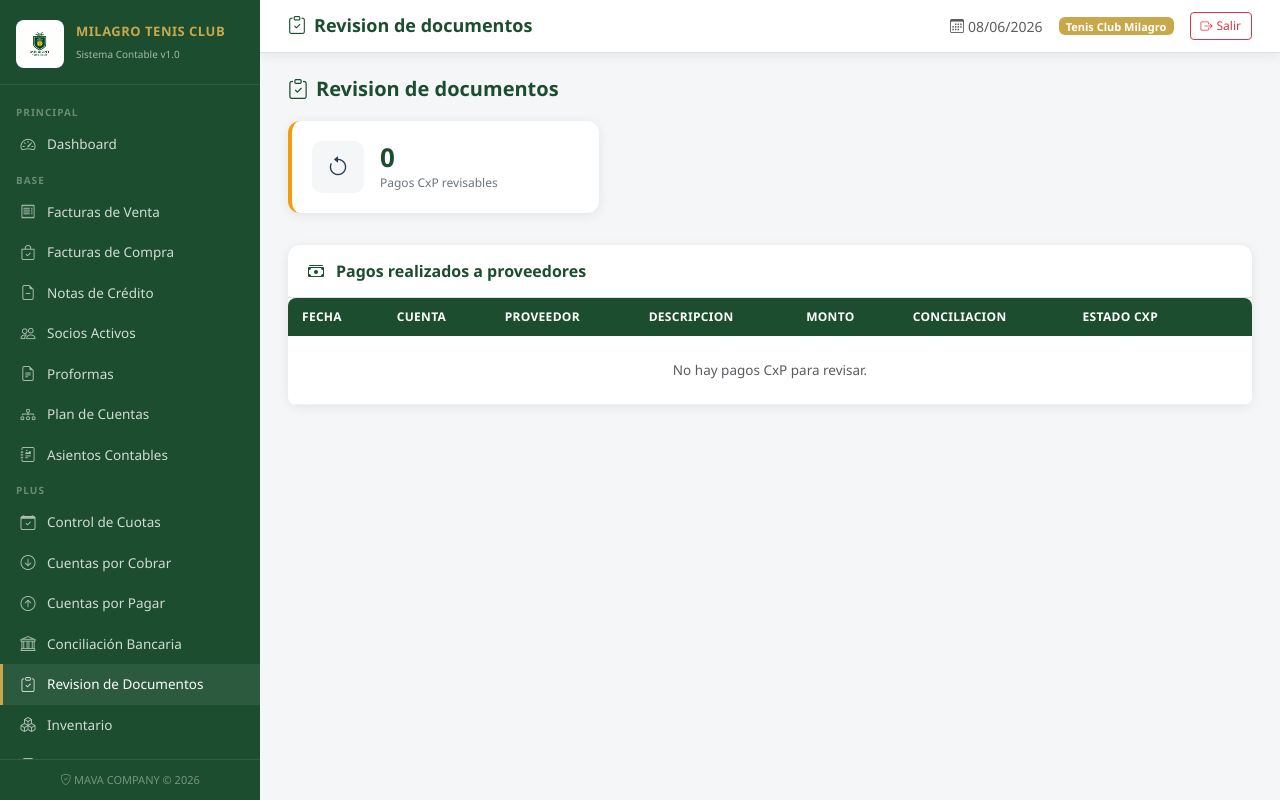
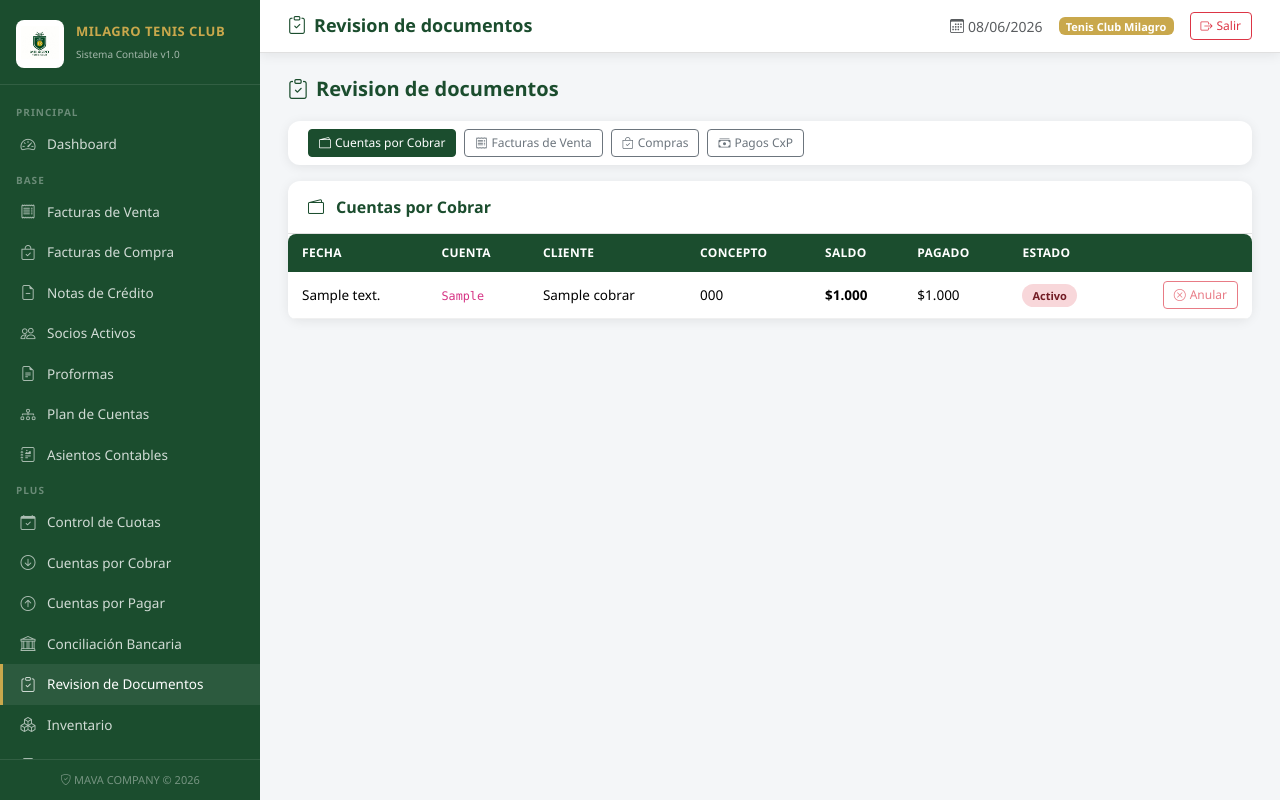
Before and after one commit to mvaldiviezoacfesval-spec/TenisClubSistema, a Flask app: page /revision-documentos in a window 1280 px wide. Run offline with Flask 3, Linux system fonts and the light colour scheme; the visitor is signed in with stand-in values (Sample User, id 1); tables that the repository leaves empty hold one stand-in row (values such as "Sample post").

Commit message:
Ampliar revision de documentos para anulaciones

```diff
--- a/app.py
+++ b/app.py
@@ -358,6 +358,11 @@ def venta_anular(id):
         conn.close()
         flash('La factura ya se encuentra anulada o no existe.', 'warning')
         return redirect(url_for('ventas'))
+    cxc = conn.execute("SELECT * FROM cuentas_cobrar WHERE referencia_tipo='factura_venta' AND referencia_id=?", (id,)).fetchone()
+    if cxc and (cxc['monto_pagado'] or 0) > 0:
+        conn.close()
+        flash('No se puede anular una factura con abonos en Cuentas por Cobrar. Primero reversa los cobros relacionados.', 'danger')
+        return redirect(url_for('ventas'))
     conn.execute("UPDATE facturas_venta SET estado='Anulada' WHERE id=?", (id,))
     conn.execute('''UPDATE cuentas_cobrar
         SET estado='Anulada', monto_pagado=0, saldo=0
@@ -656,6 +661,7 @@ def cxp_pagar(id):
 # ─────────────────────────────────────────────
 @app.route('/revision-documentos')
 def revision_documentos():
+    tipo = request.args.get('tipo', 'cxc')
     conn = get_db()
     pagos_cxp = conn.execute('''
         SELECT m.*, c.id as cuenta_id, c.proveedor_nombre, c.concepto,
@@ -666,8 +672,119 @@ def revision_documentos():
           AND m.descripcion LIKE 'Pago CxP %'
         ORDER BY m.fecha DESC, m.id DESC
     ''').fetchall()
+    cuentas_cobrar = conn.execute('''
+        SELECT c.*, f.numero as factura_numero, f.estado as factura_estado
+        FROM cuentas_cobrar c
+        LEFT JOIN facturas_venta f ON c.referencia_tipo='factura_venta' AND c.referencia_id=f.id
+        WHERE c.estado!='Anulada'
+        ORDER BY c.fecha_emision DESC, c.id DESC
+    ''').fetchall()
+    facturas_venta = conn.execute('''
+        SELECT f.*, c.numero as cxc_numero, c.estado as cxc_estado, c.saldo as cxc_saldo
+        FROM facturas_venta f
+        LEFT JOIN cuentas_cobrar c ON c.referencia_tipo='factura_venta' AND c.referencia_id=f.id
+        WHERE f.estado!='Anulada'
+        ORDER BY f.fecha DESC, f.id DESC
+    ''').fetchall()
+    facturas_compra = conn.execute('''
+        SELECT f.*, c.id as cxp_id, c.numero as cxp_numero, c.estado as cxp_estado,
+               c.monto_pagado as cxp_pagado, c.saldo as cxp_saldo
+        FROM facturas_compra f
+        LEFT JOIN cuentas_pagar c ON c.referencia_tipo='factura_compra' AND c.referencia_id=f.id
+        WHERE f.estado!='Anulada'
+        ORDER BY f.fecha DESC, f.id DESC
+    ''').fetchall()
     conn.close()
-    return render_template('revision_documentos/index.html', pagos_cxp=pagos_cxp)
+    return render_template('revision_documentos/index.html', tipo=tipo, pagos_cxp=pagos_cxp,
+                           cuentas_cobrar=cuentas_cobrar, facturas_venta=facturas_venta,
+                           facturas_compra=facturas_compra)
+
+@app.route('/revision-documentos/cxc/<int:cuenta_id>/anular', methods=['POST'])
+def revision_anular_cxc(cuenta_id):
+    conn = get_db()
+    cuenta = conn.execute("SELECT * FROM cuentas_cobrar WHERE id=?", (cuenta_id,)).fetchone()
+    if not cuenta or cuenta['estado'] == 'Anulada':
+        conn.close()
+        flash('La Cuenta por Cobrar ya esta anulada o no existe.', 'warning')
+        return redirect(url_for('revision_documentos', tipo='cxc'))
+    if (cuenta['monto_pagado'] or 0) > 0:
+        conn.close()
+        flash('No se puede anular una CxC con abonos registrados. Primero revisa y reversa los cobros relacionados.', 'danger')
+        return redirect(url_for('revision_documentos', tipo='cxc'))
+
+    if cuenta['referencia_tipo'] == 'factura_venta' and cuenta['referencia_id']:
+        factura = conn.execute("SELECT * FROM facturas_venta WHERE id=?", (cuenta['referencia_id'],)).fetchone()
+        if factura and factura['estado'] != 'Anulada':
+            conn.execute("UPDATE facturas_venta SET estado='Anulada' WHERE id=?", (factura['id'],))
+            crear_asiento_automatico(conn, hoy(), f"Anulacion CxC factura {factura['numero']}",
+                'anulacion_cxc', cuenta_id, [
+                ('4.1.03', f"Reverso ingreso {factura['numero']}", factura['subtotal'], 0),
+                ('2.1.02', f"Reverso IVA {factura['numero']}", factura['iva'], 0),
+                ('1.1.04', f"Reverso CxC {factura['numero']}", 0, factura['total']),
+            ])
+
+    conn.execute("UPDATE cuentas_cobrar SET estado='Anulada', monto_pagado=0, saldo=0 WHERE id=?", (cuenta_id,))
+    conn.commit()
+    conn.close()
+    flash('Cuenta por Cobrar anulada correctamente.', 'success')
+    return redirect(url_for('revision_documentos', tipo='cxc'))
+
+@app.route('/revision-documentos/factura-venta/<int:factura_id>/anular', methods=['POST'])
+def revision_anular_factura_venta(factura_id):
+    conn = get_db()
+    factura = conn.execute("SELECT * FROM facturas_venta WHERE id=?", (factura_id,)).fetchone()
+    if not factura or factura['estado'] == 'Anulada':
+        conn.close()
+        flash('La factura ya se encuentra anulada o no existe.', 'warning')
+        return redirect(url_for('revision_documentos', tipo='ventas'))
+    cxc = conn.execute("SELECT * FROM cuentas_cobrar WHERE referencia_tipo='factura_venta' AND referencia_id=?", (factura_id,)).fetchone()
+    if cxc and (cxc['monto_pagado'] or 0) > 0:
+        conn.close()
+        flash('No se puede anular una factura con abonos en Cuentas por Cobrar. Primero reversa los cobros relacionados.', 'danger')
+        return redirect(url_for('revision_documentos', tipo='ventas'))
+
+    conn.execute("UPDATE facturas_venta SET estado='Anulada' WHERE id=?", (factura_id,))
+    conn.execute('''UPDATE cuentas_cobrar
+        SET estado='Anulada', monto_pagado=0, saldo=0
+        WHERE referencia_tipo='factura_venta' AND referencia_id=? AND estado!='Pagada' ''', (factura_id,))
+    crear_asiento_automatico(conn, hoy(), f"Anulacion venta {factura['numero']}",
+        'anulacion_factura_venta', factura_id, [
+        ('4.1.03', f"Reverso ingreso {factura['numero']}", factura['subtotal'], 0),
+        ('2.1.02', f"Reverso IVA {factura['numero']}", factura['iva'], 0),
+        ('1.1.04', f"Reverso CxC {factura['numero']}", 0, factura['total']),
+    ])
+    conn.commit()
+    conn.close()
+    flash('Factura de venta anulada y asiento reversado correctamente.', 'success')
+    return redirect(url_for('revision_documentos', tipo='ventas'))
+
+@app.route('/revision-documentos/compra/<int:factura_id>/anular', methods=['POST'])
+def revision_anular_compra(factura_id):
+    conn = get_db()
+    factura = conn.execute("SELECT * FROM facturas_compra WHERE id=?", (factura_id,)).fetchone()
+    if not factura or factura['estado'] == 'Anulada':
+        conn.close()
+        flash('La compra ya esta anulada o no existe.', 'warning')
+        return redirect(url_for('revision_documentos', tipo='compras'))
+    cxp = conn.execute("SELECT * FROM cuentas_pagar WHERE referencia_tipo='factura_compra' AND referencia_id=?", (factura_id,)).fetchone()
+    if cxp and (cxp['monto_pagado'] or 0) > 0:
+        conn.close()
+        flash('No se puede anular una compra con pagos registrados. Primero anula el pago desde Pagos CxP.', 'danger')
+        return redirect(url_for('revision_documentos', tipo='compras'))
+
+    conn.execute("UPDATE facturas_compra SET estado='Anulada' WHERE id=?", (factura_id,))
+    if cxp:
+        conn.execute("UPDATE cuentas_pagar SET estado='Anulada', monto_pagado=0, saldo=0 WHERE id=?", (cxp['id'],))
+    crear_asiento_automatico(conn, hoy(), f"Anulacion compra {factura['numero']}",
+        'anulacion_factura_compra', factura_id, [
+        ('2.1.01', f"Reverso CxP compra {factura['numero']}", factura['total'], 0),
+        ('5.1.08', f"Reverso gasto compra {factura['numero']}", 0, factura['subtotal']),
+        ('1.1.07', f"Reverso IVA compra {factura['numero']}", 0, factura['iva']),
+    ])
+    conn.commit()
+    conn.close()
+    flash('Compra anulada y asiento reversado correctamente.', 'success')
+    return redirect(url_for('revision_documentos', tipo='compras'))
 
 @app.route('/revision-documentos/pago-cxp/<int:movimiento_id>/anular', methods=['POST'])
 def revision_anular_pago_cxp(movimiento_id):
--- a/templates/revision_documentos/index.html
+++ b/templates/revision_documentos/index.html
@@ -7,34 +7,123 @@
   <h2><i class="bi bi-clipboard-check me-2"></i>Revision de documentos</h2>
 </div>
 
-<div class="row g-3 mb-3">
-  <div class="col-md-4">
-    <div class="kpi-card warning">
-      <div class="kpi-icon"><i class="bi bi-arrow-counterclockwise"></i></div>
-      <div class="kpi-data">
-        <h3>{{ pagos_cxp|length }}</h3>
-        <p>Pagos CxP revisables</p>
-      </div>
+<div class="card mb-3">
+  <div class="card-body py-2">
+    <div class="d-flex gap-2 flex-wrap">
+      <a href="{{ url_for('revision_documentos', tipo='cxc') }}" class="btn btn-sm {% if tipo=='cxc' %}btn-primary{% else %}btn-outline-secondary{% endif %}">
+        <i class="bi bi-wallet2 me-1"></i>Cuentas por Cobrar
+      </a>
+      <a href="{{ url_for('revision_documentos', tipo='ventas') }}" class="btn btn-sm {% if tipo=='ventas' %}btn-primary{% else %}btn-outline-secondary{% endif %}">
+        <i class="bi bi-receipt me-1"></i>Facturas de Venta
+      </a>
+      <a href="{{ url_for('revision_documentos', tipo='compras') }}" class="btn btn-sm {% if tipo=='compras' %}btn-primary{% else %}btn-outline-secondary{% endif %}">
+        <i class="bi bi-bag-check me-1"></i>Compras
+      </a>
+      <a href="{{ url_for('revision_documentos', tipo='pagos_cxp') }}" class="btn btn-sm {% if tipo=='pagos_cxp' %}btn-primary{% else %}btn-outline-secondary{% endif %}">
+        <i class="bi bi-cash-stack me-1"></i>Pagos CxP
+      </a>
     </div>
   </div>
 </div>
 
+{% if tipo == 'cxc' %}
+<div class="card">
+  <div class="card-header"><i class="bi bi-wallet2 me-1"></i>Cuentas por Cobrar</div>
+  <div class="table-responsive">
+    <table class="table table-hover">
+      <thead><tr><th>Fecha</th><th>Cuenta</th><th>Cliente</th><th>Concepto</th><th>Saldo</th><th>Pagado</th><th>Estado</th><th></th></tr></thead>
+      <tbody>
+        {% for c in cuentas_cobrar %}
+        <tr>
+          <td>{{ c.fecha_emision }}</td>
+          <td><code>{{ c.numero }}</code></td>
+          <td>{{ c.cliente_nombre }}</td>
+          <td>{{ c.concepto }}</td>
+          <td><strong>${{ "%.3f"|format(c.saldo) }}</strong></td>
+          <td>${{ "%.3f"|format(c.monto_pagado or 0) }}</td>
+          <td><span class="badge-estado badge-{% if c.estado == 'Pagada' %}pagado{% elif c.estado == 'Parcial' %}pendiente{% else %}vencido{% endif %}">{{ c.estado }}</span></td>
+          <td class="text-end">
+            <form method="POST" action="{{ url_for('revision_anular_cxc', cuenta_id=c.id) }}" onsubmit="return confirm('Seguro que deseas anular esta Cuenta por Cobrar? Si viene de una factura, tambien se anulara la factura y se reversara el asiento.');">
+              <button class="btn btn-sm btn-outline-danger" {% if c.monto_pagado and c.monto_pagado > 0 %}disabled title="Tiene abonos registrados"{% endif %}>
+                <i class="bi bi-x-circle me-1"></i>Anular
+              </button>
+            </form>
+          </td>
+        </tr>
+        {% else %}
+        <tr><td colspan="8" class="text-center text-muted py-4">No hay Cuentas por Cobrar para revisar.</td></tr>
+        {% endfor %}
+      </tbody>
+    </table>
+  </div>
+</div>
+{% elif tipo == 'ventas' %}
+<div class="card">
+  <div class="card-header"><i class="bi bi-receipt me-1"></i>Facturas de Venta</div>
+  <div class="table-responsive">
+    <table class="table table-hover">
+      <thead><tr><th>Fecha</th><th>Factura</th><th>Cliente</th><th>Total</th><th>CxC</th><th>Estado</th><th></th></tr></thead>
+      <tbody>
+        {% for f in facturas_venta %}
+        <tr>
+          <td>{{ f.fecha }}</td>
+          <td><code>{{ f.numero }}</code></td>
+          <td>{{ f.cliente_nombre }}</td>
+          <td><strong>${{ "%.3f"|format(f.total) }}</strong></td>
+          <td>{{ f.cxc_numero or 'Sin CxC' }}</td>
+          <td><span class="badge-estado badge-{% if f.estado == 'Emitida' %}pagado{% else %}pendiente{% endif %}">{{ f.estado }}</span></td>
+          <td class="text-end">
+            <form method="POST" action="{{ url_for('revision_anular_factura_venta', factura_id=f.id) }}" onsubmit="return confirm('Seguro que deseas anular esta factura de venta? Se anulara la CxC vinculada y se reversara el asiento.');">
+              <button class="btn btn-sm btn-outline-danger" {% if f.cxc_saldo is not none and f.cxc_saldo < f.total %}disabled title="La CxC tiene abonos registrados"{% endif %}>
+                <i class="bi bi-x-circle me-1"></i>Anular
+              </button>
+            </form>
+          </td>
+        </tr>
+        {% else %}
+        <tr><td colspan="7" class="text-center text-muted py-4">No hay facturas de venta para revisar.</td></tr>
+        {% endfor %}
+      </tbody>
+    </table>
+  </div>
+</div>
+{% elif tipo == 'compras' %}
+<div class="card">
+  <div class="card-header"><i class="bi bi-bag-check me-1"></i>Compras</div>
+  <div class="table-responsive">
+    <table class="table table-hover">
+      <thead><tr><th>Fecha</th><th>Factura</th><th>Proveedor</th><th>Total</th><th>CxP</th><th>Pagado</th><th>Estado</th><th></th></tr></thead>
+      <tbody>
+        {% for f in facturas_compra %}
+        <tr>
+          <td>{{ f.fecha }}</td>
+          <td><code>{{ f.numero }}</code></td>
+          <td>{{ f.proveedor_nombre }}</td>
+          <td><strong>${{ "%.3f"|format(f.total) }}</strong></td>
+          <td>{{ f.cxp_numero or 'Sin CxP' }}</td>
+          <td>${{ "%.3f"|format(f.cxp_pagado or 0) }}</td>
+          <td><span class="badge-estado badge-{% if f.estado == 'Registrada' %}pagado{% else %}pendiente{% endif %}">{{ f.estado }}</span></td>
+          <td class="text-end">
+            <form method="POST" action="{{ url_for('revision_anular_compra', factura_id=f.id) }}" onsubmit="return confirm('Seguro que deseas anular esta compra? Se anulara la CxP vinculada y se reversara el asiento.');">
+              <button class="btn btn-sm btn-outline-danger" {% if f.cxp_pagado and f.cxp_pagado > 0 %}disabled title="Tiene pagos registrados"{% endif %}>
+                <i class="bi bi-x-circle me-1"></i>Anular
+              </button>
+            </form>
+          </td>
+        </tr>
+        {% else %}
+        <tr><td colspan="8" class="text-center text-muted py-4">No hay compras para revisar.</td></tr>
+        {% endfor %}
+      </tbody>
+    </table>
+  </div>
+</div>
+{% else %}
 <div class="card">
   <div class="card-header"><i class="bi bi-cash-stack me-1"></i>Pagos realizados a proveedores</div>
   <div class="table-responsive">
     <table class="table table-hover">
-      <thead>
-        <tr>
-          <th>Fecha</th>
-          <th>Cuenta</th>
-          <th>Proveedor</th>
-          <th>Descripcion</th>
-          <th>Monto</th>
-          <th>Conciliacion</th>
-          <th>Estado CxP</th>
-          <th></th>
-        </tr>
-      </thead>
+      <thead><tr><th>Fecha</th><th>Cuenta</th><th>Proveedor</th><th>Descripcion</th><th>Monto</th><th>Conciliacion</th><th>Estado CxP</th><th></th></tr></thead>
       <tbody>
         {% for p in pagos_cxp %}
         <tr>
@@ -43,22 +132,12 @@
           <td>{{ p.proveedor_nombre or 'Sin cuenta vinculada' }}</td>
           <td>{{ p.descripcion }}</td>
           <td><strong>${{ "%.3f"|format(p.monto) }}</strong></td>
-          <td>
-            <span class="badge-estado badge-{% if p.conciliado %}pagado{% else %}pendiente{% endif %}">
-              {{ 'Conciliado' if p.conciliado else 'Pendiente' }}
-            </span>
-          </td>
-          <td>
-            <span class="badge-estado badge-{% if p.cuenta_estado == 'Pagada' %}pagado{% elif p.cuenta_estado == 'Parcial' %}pendiente{% else %}vencido{% endif %}">
-              {{ p.cuenta_estado or 'No encontrada' }}
-            </span>
-          </td>
+          <td><span class="badge-estado badge-{% if p.conciliado %}pagado{% else %}pendiente{% endif %}">{{ 'Conciliado' if p.conciliado else 'Pendiente' }}</span></td>
+          <td><span class="badge-estado badge-{% if p.cuenta_estado == 'Pagada' %}pagado{% elif p.cuenta_estado == 'Parcial' %}pendiente{% else %}vencido{% endif %}">{{ p.cuenta_estado or 'No encontrada' }}</span></td>
           <td class="text-end">
             {% if p.cuenta_id %}
             <form method="POST" action="{{ url_for('revision_anular_pago_cxp', movimiento_id=p.id) }}" onsubmit="return confirm('Seguro que deseas anular este pago? Se eliminara el egreso bancario y volvera el saldo a Cuentas por Pagar.');">
-              <button class="btn btn-sm btn-outline-danger">
-                <i class="bi bi-x-circle me-1"></i>Anular pago
-              </button>
+              <button class="btn btn-sm btn-outline-danger"><i class="bi bi-x-circle me-1"></i>Anular pago</button>
             </form>
             {% else %}
             <span class="text-muted small">No disponible</span>
@@ -72,4 +151,5 @@
     </table>
   </div>
 </div>
+{% endif %}
 {% endblock %}
```
